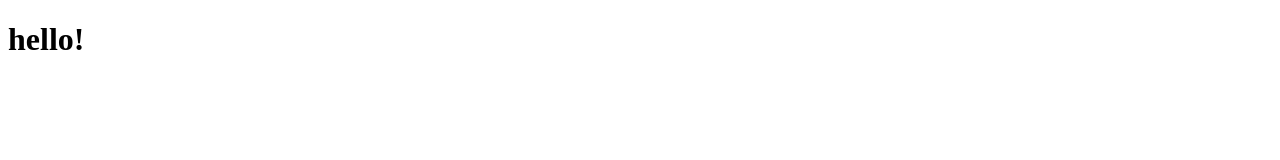
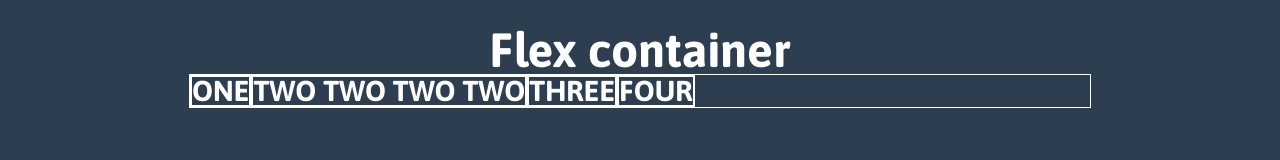
Before and after one commit to SirWernich/udemy_flexbox, a website: page index.html in a window 1280 px wide. Shown: the top 160 px of the page. Drawn offline with Linux system fonts and the light colour scheme.

Commit message:
Copied initial code for tutorial

```diff
--- /dev/null
+++ b/base.css
@@ -0,0 +1,59 @@
+/*basic styles*/
+html, body {
+    margin: 0;
+}
+html {
+    background: #2c3e50;
+}
+body {
+    font-family: 'Inconsolata', monospace;
+    color: white;
+    width: 80%;
+    margin: 0 auto;
+    padding: 2%;
+    line-height: 1.6;
+    text-align: center;
+    height: 3000px;
+}
+
+.flex-container {
+    border: 1px solid white;
+    max-width: 900px;
+    margin: auto;
+}
+
+.flex-item {
+    border: 2px solid white;
+    box-sizing: border-box;
+}
+
+h1, h2, h3 {
+    color: white;
+    margin: 0;
+    line-height: 1;
+    font-family: 'Asap', sans-serif;
+}
+h1 {
+    font-size: 3em;
+}
+h2 {
+    font-size: 4em;
+    margin-bottom: 50px
+}
+h3 {
+    font-size: 1.8em;
+    text-transform: uppercase;
+}
+p {
+    font-size: 1.5em;
+}
+
+
+/* Flexbox Staff */
+.flex-container {
+    display: flex;
+}
+
+.flex-item {
+
+}
--- a/index.html
+++ b/index.html
@@ -1,11 +1,34 @@
 <!DOCTYPE html>
-<html lang="en">
-<head>
-    <meta charset="UTF-8">
-    <meta name="viewport" content="width=device-width, initial-scale=1.0">
-    <title>Main page of awesomeness</title>
-</head>
-<body>
-    <h1>hello!</h1>
-</body>
+<html>
+  <head>
+    <meta charset="UTF-8" />
+    <title>Flexbox Basics</title>
+    <link href="base.css" rel="stylesheet" type="text/css" media="screen" />
+    <link
+      href="https://fonts.googleapis.com/css?family=Asap:400,500,700|Inconsolata:400,700"
+      rel="stylesheet"
+    />
+  </head>
+  <body>
+    <article>
+        <h1>Flex container</h1>
+      <div class="flex-container">
+        <div class="flex-item flex-item-1">
+          <h3>one</h3>
+        </div>
+
+        <div class="flex-item flex-item-2">
+          <h3>two two two two</h3>
+        </div>
+
+        <div class="flex-item flex-item-3">
+          <h3>three</h3>
+        </div>
+
+        <div class="flex-item flex-item-4">
+          <h3>four</h3>
+        </div>
+      </div>
+    </article>
+  </body>
 </html>
```
